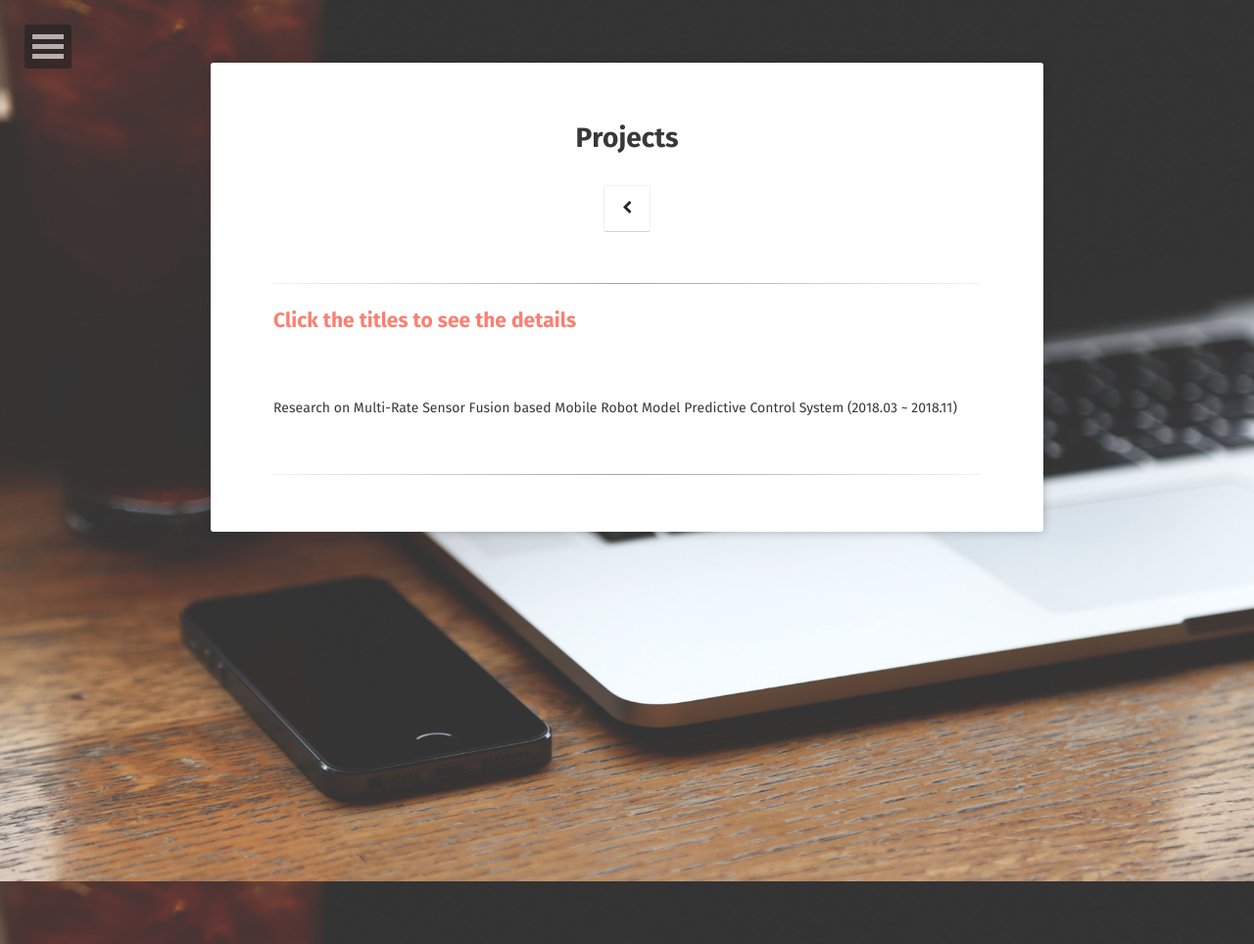
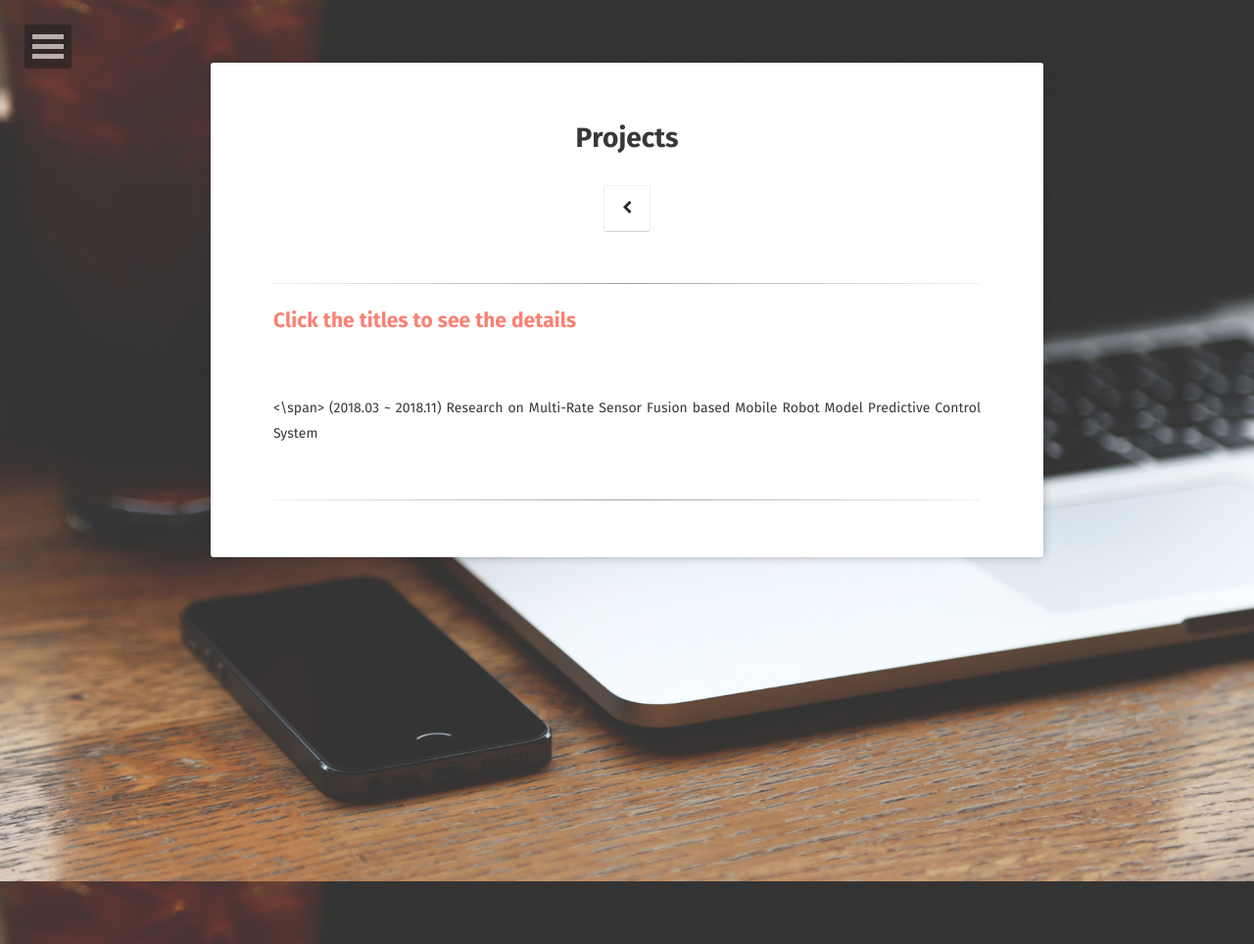
Before and after one commit to JongCheon-Park/JongCheon-Park.github.io, a Jekyll site: the page built from projects/index.md, in a window 1280 px wide. Shown: the whole page at 98% size. Built offline with Jekyll 4.4.1, drawn with Linux system fonts in a browser that asks for light colours; some web fonts are replaced; part of the change alters nothing that is shown.

Commit message:
Update index.md

```diff
--- a/projects/index.md
+++ b/projects/index.md
@@ -12,9 +12,9 @@ comments: false
 <br>
 
 <details>
-  <summary> Research on Multi-Rate Sensor Fusion based Mobile Robot Model Predictive Control System (2018.03 ~ 2018.11) </summary>
+  <summary> <\span> (2018.03 ~ 2018.11) Research on Multi-Rate Sensor Fusion based Mobile Robot Model Predictive Control System </summary>
   <div markdown="1">
-#### *This project was conducted at <span style="color:#3399ff">Cyber Physical System Control Lab in Kyungpook National University : </span> [Link](http://control.knu.ac.kr/)*
+## *This project was conducted at <span style="color:#3399ff">Cyber Physical System Control Lab in Kyungpook National University : </span> [Link](http://control.knu.ac.kr/)*
   </div>
 <br>
 <p style="font-size:1rem;font-weight:400" onContextMenu="return false;" onselectstart="return false" ondragstart="return false">
```
